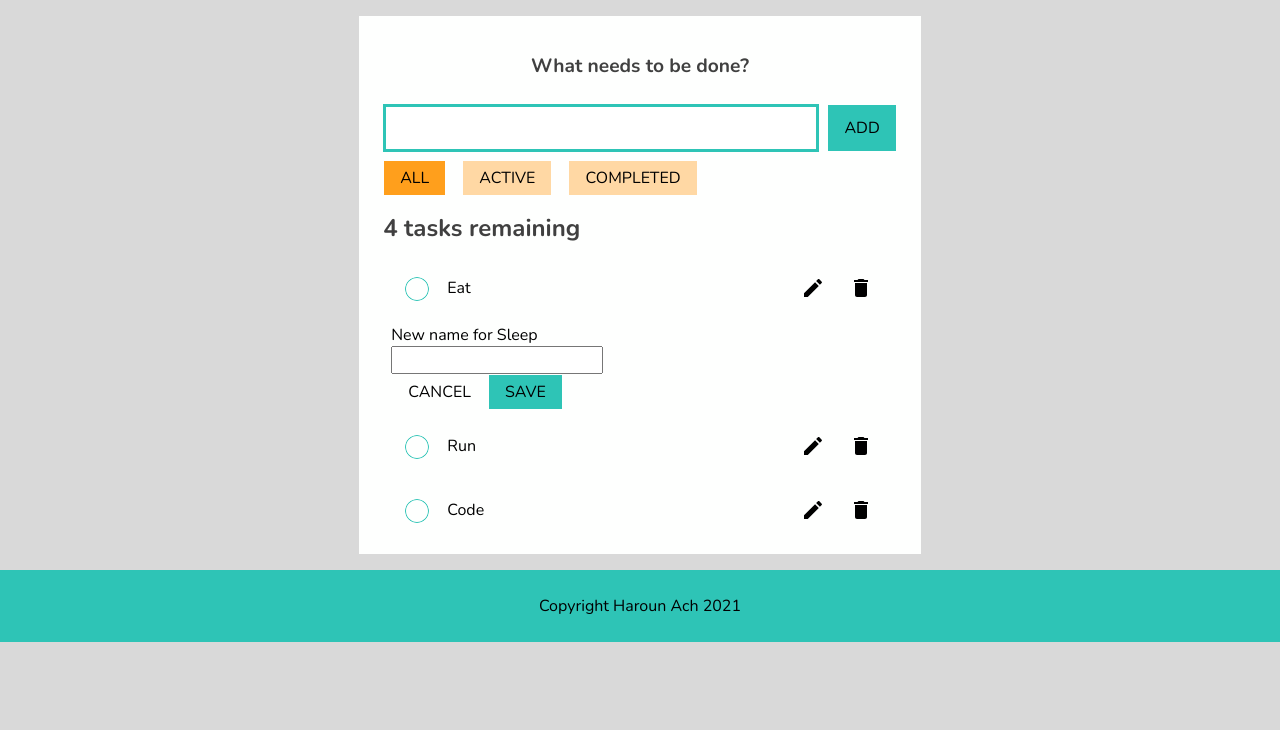
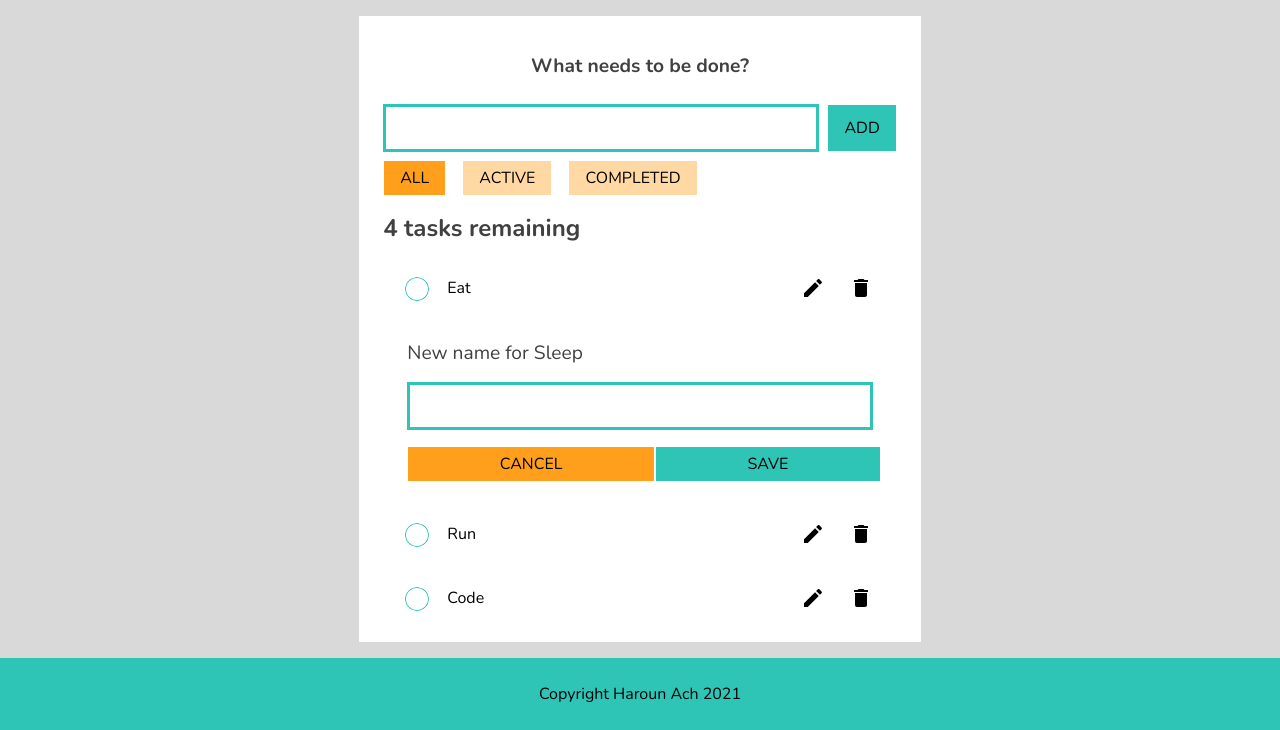
Before and after one commit to harounach/todolist-frontend, a website: page public/index.html in a window 1280 px wide. Shown: the part 88-818 px from the top of the page. Drawn offline with nearby package versions, Linux system fonts and the light colour scheme; files that its build step writes are made by us from their sources.

Commit message:
Design todo edit template

```diff
--- a/public/index.html
+++ b/public/index.html
@@ -122,13 +122,13 @@
                       </div>
                       <div class="todo__form-section">
                         <div class="btn-group">
-                          <button class="btn">
+                          <button class="btn btn--secondary btn--lg">
                             Cancel
                             <span class="visually-hidden">
                               renaming Sleep
                             </span>
                           </button>
-                          <button class="btn btn--primary">
+                          <button class="btn btn--primary btn--lg">
                             Save
                             <span class="visually-hidden">
                               new name for Sleep
--- a/sass/components/_button.scss
+++ b/sass/components/_button.scss
@@ -30,6 +30,12 @@
     color: vars.$on-primary-color;
   }
 
+  // btn--secondary
+  &--secondary {
+    background-color: vars.$secondary-color;
+    color: vars.$on-secondary-color;
+  }
+
   // btn--form
   &--form {
     height: 3rem;
@@ -38,6 +44,7 @@
 
   // btn--lg
   &--lg {
+    flex-grow: 1;
   }
 
   // btn--36px
--- a/sass/components/_todo.scss
+++ b/sass/components/_todo.scss
@@ -1,3 +1,6 @@
+@use "../abstracts/variables" as vars;
+@use "../base/typography" as type;
+
 // todolist
 .todolist {
   width: 100%;
@@ -13,6 +16,8 @@
 .todo {
   width: 100%;
   padding-left: 0.5rem;
+
+  // view template
 
   // todo__view
   &__view {
@@ -74,4 +79,52 @@
       border-radius: 50%;
     }
   }
+
+  // Edit template
+
+  // todo__edit
+  &__edit {
+    width: 100%;
+    margin: 1rem 0;
+    padding: 0;
+  }
+
+  // todo__form
+  &__form {
+    width: 100%;
+    margin: 0;
+    padding: 0 1rem;
+    display: grid;
+    grid-template-columns: 1fr;
+    gap: 1rem;
+  }
+
+  // todo__form-section
+  &__form-section {
+    width: 100%;
+    margin: 0;
+    padding: 0;
+    display: flex;
+    align-items: center;
+  }
+
+  // todo__form-label
+  &__form-label {
+    color: type.$text-high-color;
+    font-size: 1.2rem;
+  }
+
+  // todo__form-input
+  &__form-input {
+    width: 100%;
+    height: 3rem;
+    border: 3px solid vars.$primary-color;
+    padding-left: 0.5rem;
+    margin: 0 0.5rem 0 0;
+    outline: none;
+
+    &:focus {
+      border: 5px solid vars.$primary-color;
+    }
+  }
 }
```
